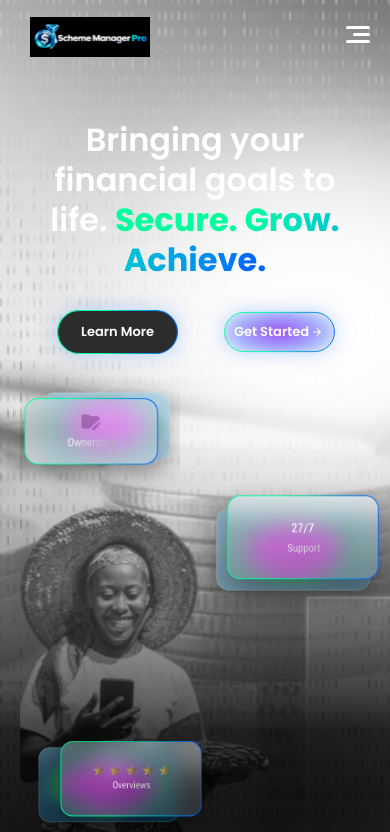
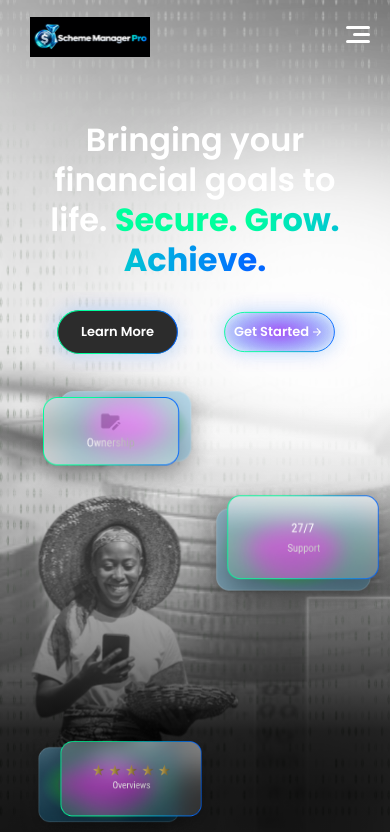
Before and after one commit to Siya-gift/SchemeManager, a React (Vite) app: page / in a window 390 px wide. Shown: the top 832 px of the page. Built offline with nearby package versions, Linux system fonts and the light colour scheme.

Commit message:
Update image styles for improved layout and responsiveness in HomePage component

```diff
--- a/src/components/HomePage.jsx
+++ b/src/components/HomePage.jsx
@@ -104,7 +104,7 @@ function HomePage() {
         />
 
         <img
-          className="md:hidden absolute top-93 left-5 w-40 h-32 object-cover z-1"
+          className="md:hidden absolute top-93 left-5 w-50 h-32 object-cover z-2"
           src={decor1}
           alt="card"
         />
@@ -120,7 +120,7 @@ function HomePage() {
         />
 
         <img
-          className="absolute bottom-0 left-5 md:left-24 w-[75vw] md:w-70 aspect-3/4 md:aspect-auto md:h-72 object-cover"
+          className="absolute bottom-0 -left-5 md:left-24 w-[90vw] md:w-70 aspect-3/4 md:aspect-auto md:h-72 object-contain"
           src={w_left_home}
           alt="picture"
         />
```
